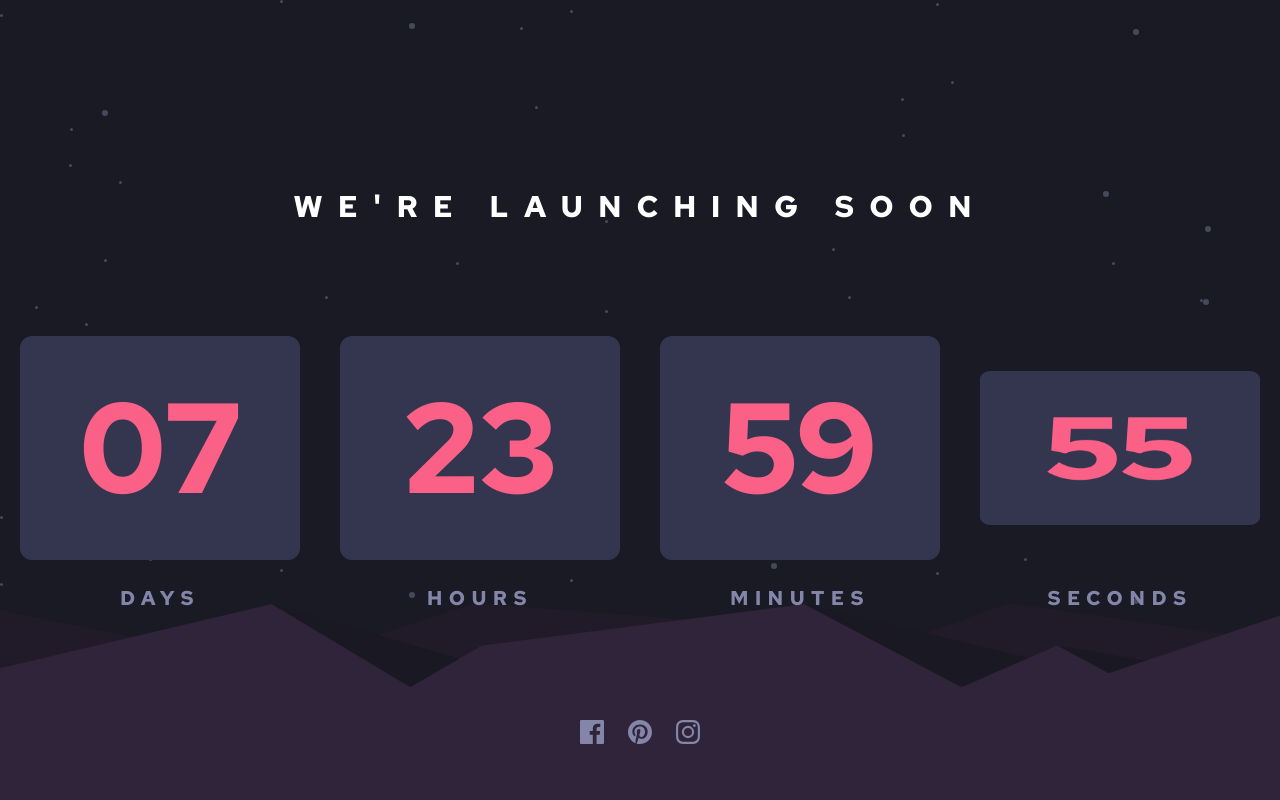
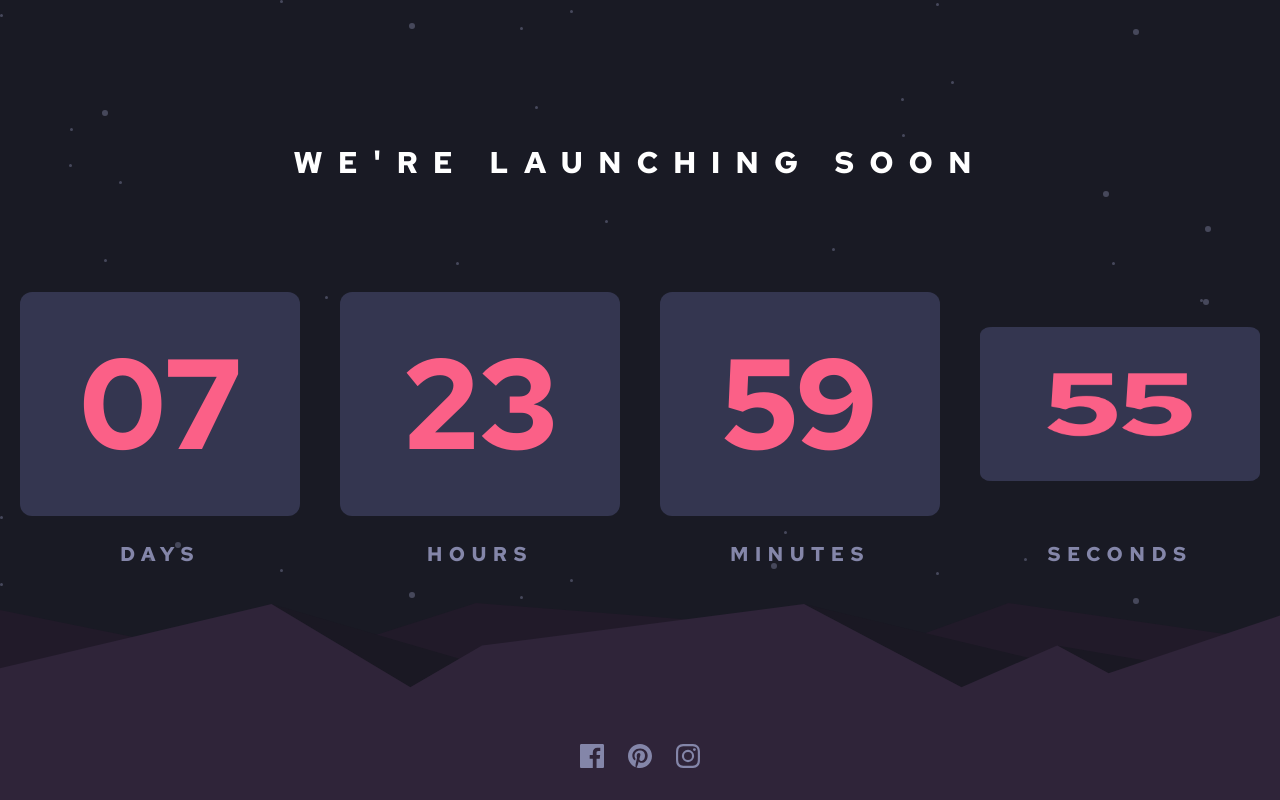
Before and after one commit to jialatteo/frontend-mentor-react-tailwind, a Next.js app: page /launch-countdown-timer in a window 1280 px wide. Built offline with nearby package versions, Linux system fonts and the light colour scheme.

Commit message:
Fix small height problem

```diff
--- a/src/app/launch-countdown-timer/page.js
+++ b/src/app/launch-countdown-timer/page.js
@@ -12,10 +12,12 @@ export default function LaunchCountdownTimer() {
 
   return (
     <div
-      className={`${redHadText.className} bg-launch-countdown-timer-very-dark-blue flex min-h-screen flex-col items-center justify-center bg-[url('/launch-countdown-timer/bg-stars.svg')]`}
+      className={`${redHadText.className} justify-bet flex min-h-screen flex-col items-center justify-between bg-launch-countdown-timer-very-dark-blue bg-[url('/launch-countdown-timer/bg-stars.svg')]`}
     >
       <div className="absolute z-0 min-h-screen w-full bg-[url('/launch-countdown-timer/pattern-hills.svg')] bg-bottom bg-repeat-x" />
+      <div></div>
       <div className="z-10">
+        <div>
           <p className="text-center text-lg tracking-[0.5em] text-white sm:text-2xl md:text-3xl">
             WE&apos;RE LAUNCHING SOON
           </p>
@@ -23,7 +25,8 @@ export default function LaunchCountdownTimer() {
         <div className="z-10 mx-4 mt-8 sm:mt-16 md:mt-28">
           <CountdownTimer targetDate={targetDate} />
         </div>
-      <div className="absolute bottom-14 z-10 flex items-center justify-center gap-6">
+      </div>
+      <div className="z-10 flex items-center justify-center gap-6 py-8">
         <button className="group">
           {/* prettier-ignore */}
           <svg id="icon-facebook" className="fill-launch-countdown-timer-grayish-blue group-hover:fill-launch-countdown-timer-soft-red" xmlns="http://www.w3.org/2000/svg" width="24" height="24"><path d="M22.675 0H1.325C.593 0 0 .593 0 1.325v21.351C0 23.407.593 24 1.325 24H12.82v-9.294H9.692v-3.622h3.128V8.413c0-3.1 1.893-4.788 4.659-4.788 1.325 0 2.463.099 2.795.143v3.24l-1.918.001c-1.504 0-1.795.715-1.795 1.763v2.313h3.587l-.467 3.622h-3.12V24h6.116c.73 0 1.323-.593 1.323-1.325V1.325C24 .593 23.407 0 22.675 0z"/></svg>
```
Lines whose indentation alone changed are shown as unchanged.
